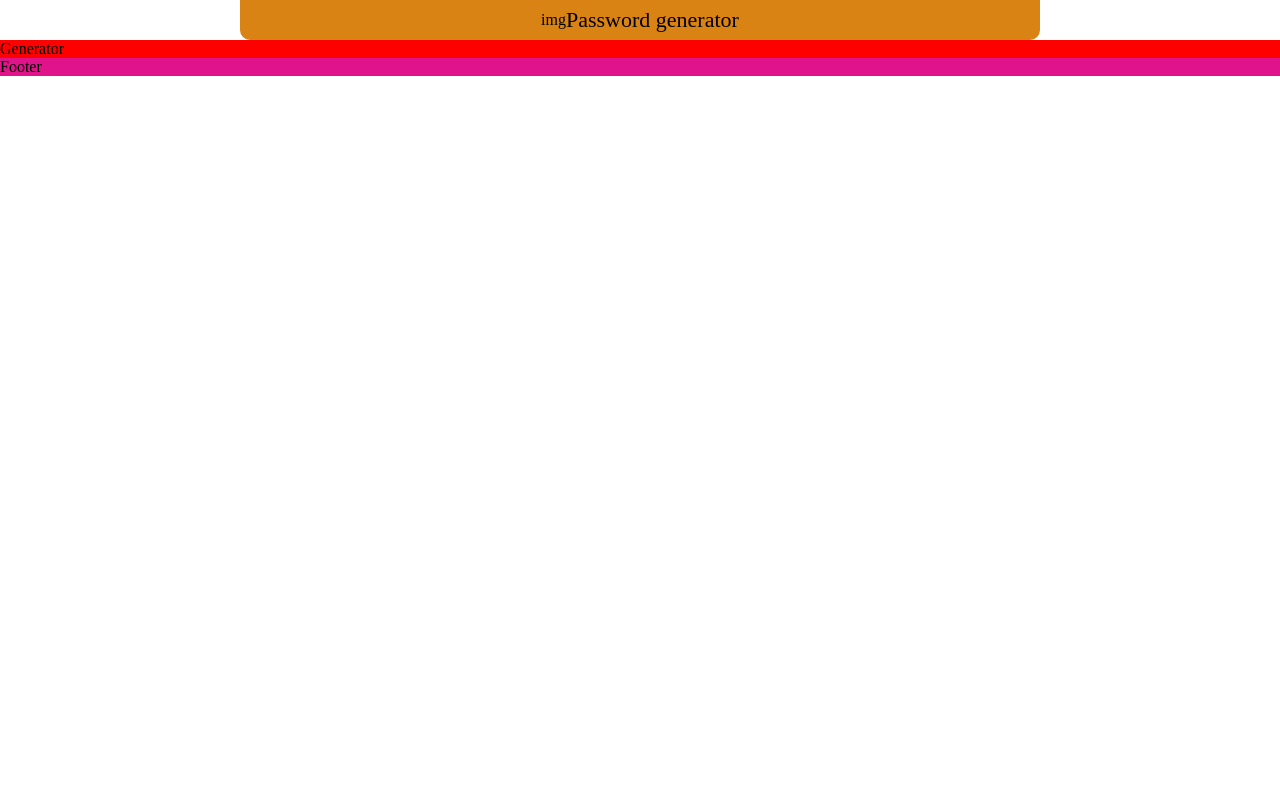
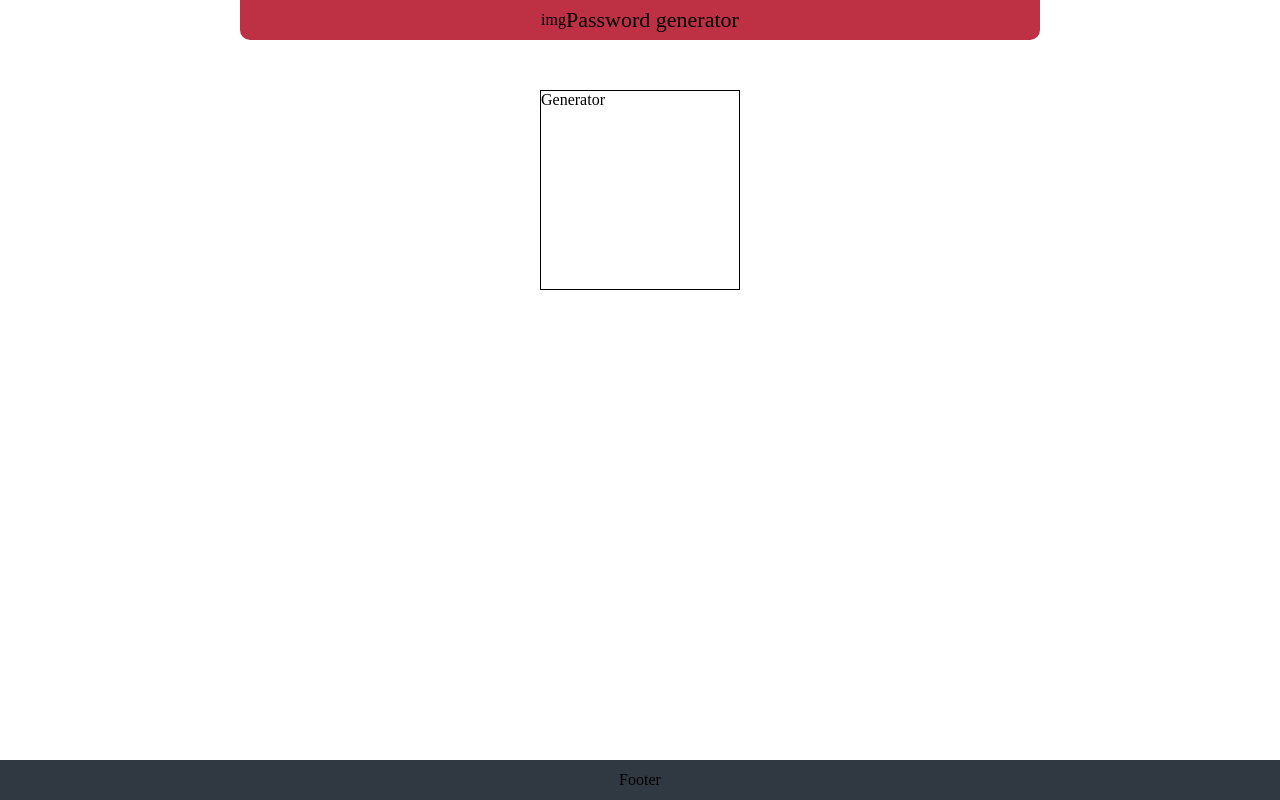
Before and after one commit to patr4519/pass-generator-v2, a React (Create React App) app: page / in a window 1280 px wide. Built offline with nearby package versions, Linux system fonts and the light colour scheme.

Commit message:
Added some markup

```diff
--- a/src/components/Footer/Footer.module.scss
+++ b/src/components/Footer/Footer.module.scss
@@ -1,3 +1,11 @@
 .footer {
-    background-color: #e0138b;
+    background-color: #303841;
+    position: fixed;
+    bottom: 0;
+    left: 0;
+    width: 100%;
+    height: 40px;
+    display: flex;
+    justify-content: center;
+    align-items: center;
 }
--- a/src/components/Generator/Generator.module.scss
+++ b/src/components/Generator/Generator.module.scss
@@ -1,3 +1,11 @@
-.generator {
-    background-color: red;
+.wrapper {
+    display: flex;
+    justify-content: center;
+    margin-top: 50px;
+
+    .generator {
+        width: 200px;
+        height: 200px;
+        border: 1px solid black;
+    }
 }
--- a/src/components/Generator/index.tsx
+++ b/src/components/Generator/index.tsx
@@ -1,10 +1,10 @@
-import React from 'react'
-import styles from './Generator.module.scss'
+import React from "react";
+import styles from "./Generator.module.scss";
 
 export const Generator = () => {
-    return (
-        <div className={styles.generator}>
-            Generator
-        </div>
-    )
-}
+  return (
+    <div className={styles.wrapper}>
+      <div className={styles.generator}>Generator</div>
+    </div>
+  );
+};
--- a/src/components/Header/Header.module.scss
+++ b/src/components/Header/Header.module.scss
@@ -1,5 +1,5 @@
 .header {
-  background-color: rgb(216, 131, 20);
+  background-color: #be3144;
   width: 800px;
   margin: auto;
   height: 40px;
```
